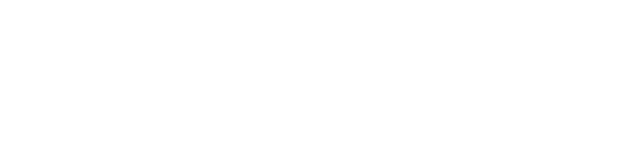
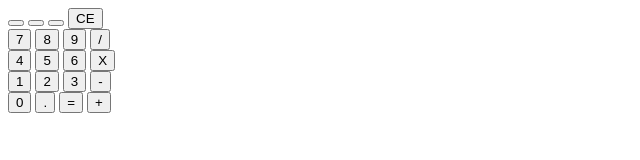
Before and after one commit to Keegan-George/calculator, a plain HTML site: page index.html in a window 1280 px wide. Shown: the whole page, without its empty margins (0-640 px from the left). Drawn offline with Linux system fonts and the light colour scheme.

Commit message:
Add calculator buttons

```diff
--- a/index.html
+++ b/index.html
@@ -8,6 +8,46 @@
 	<link rel="stylesheet" href="./static/css/styles.css">
 </head>
 
-<body></body>
+<body>
+	<div class="calculator">
+		<div class="display"></div>
+		<div class="buttons">
+			<div class="button-row">
+				<button type="button" id=""></button>
+				<button type="button" id=""></button>
+				<button type="button" id=""></button>
+				<button type="button" id="CE">CE</button>
+			</div>
+
+			<div class="button-row">
+				<button type="button" id="7">7</button>
+				<button type="button" id="8">8</button>
+				<button type="button" id="9">9</button>
+				<button type="button" id="/">/</button>
+			</div>
+
+			<div class="button-row">
+				<button type="button" id="4">4</button>
+				<button type="button" id="5">5</button>
+				<button type="button" id="6">6</button>
+				<button type="button" id="X">X</button>
+			</div>
+
+			<div class="button-row">
+				<button type="button" id="1">1</button>
+				<button type="button" id="2">2</button>
+				<button type="button" id="3">3</button>
+				<button type="button" id="-">-</button>
+			</div>
+
+			<div class="button-row">
+				<button type="button" id="0">0</button>
+				<button type="button" id=".">.</button>
+				<button type="button" id="=">=</button>
+				<button type="button" id="+">+</button>
+			</div>
+		</div>
+	</div>
+</body>
 
 </html>
```
